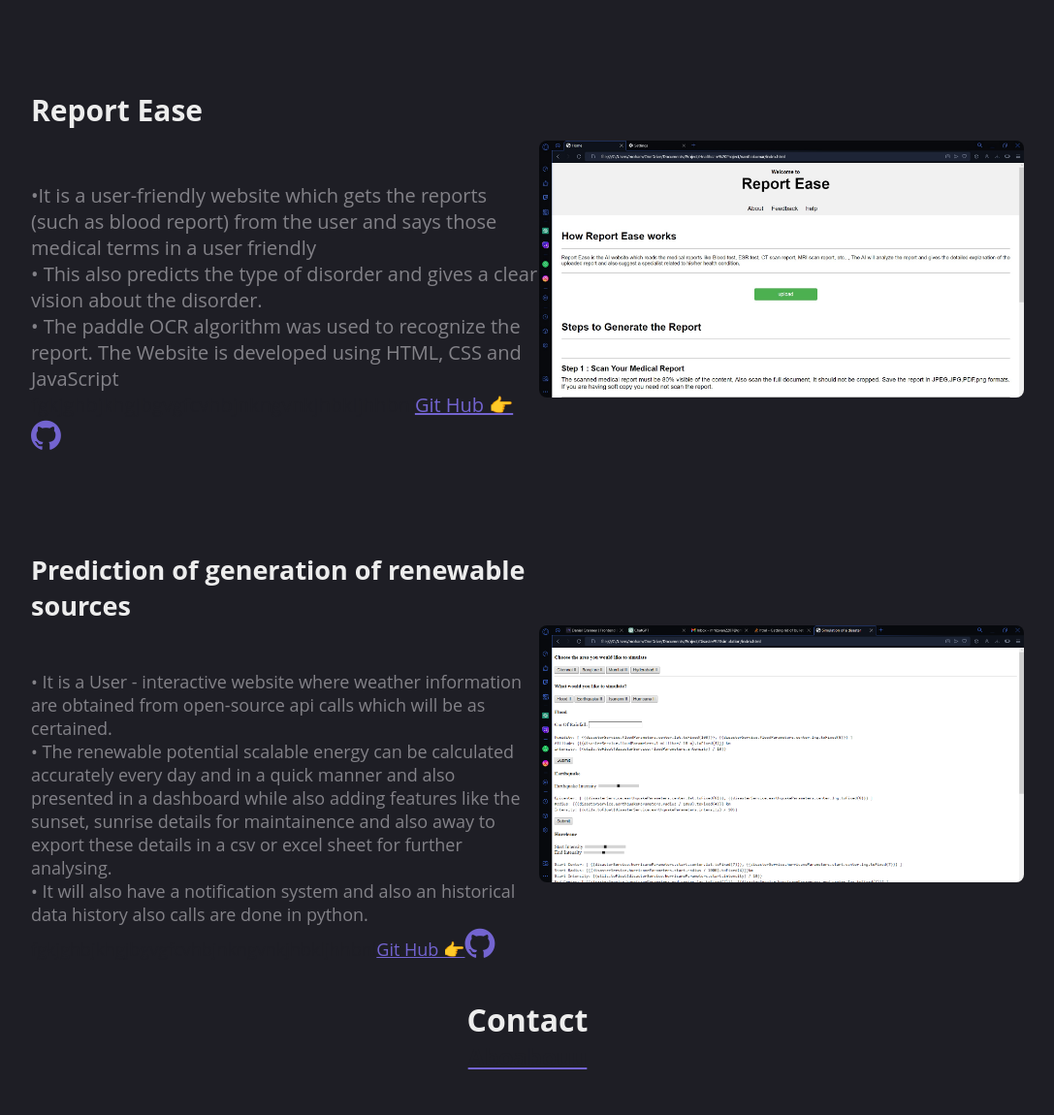
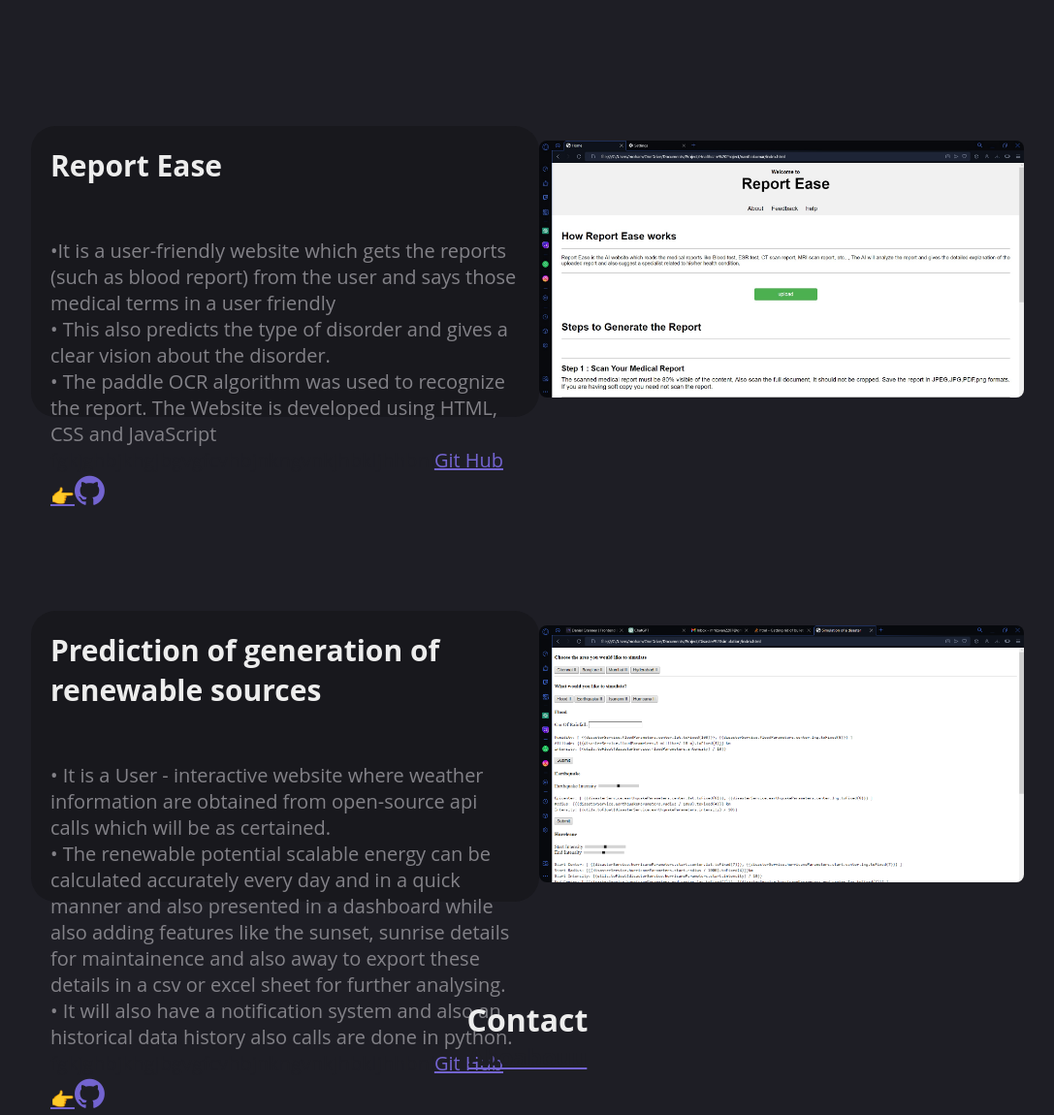
Before and after one commit to MrMohamedRizwan/My-Portfolio, a plain HTML site: page index.html in a window 1280 px wide. Shown: the part 2760-3910 px from the top of the page at 97% size, without its empty margins (96-1183 px from the left). Drawn offline with Linux system fonts and the light colour scheme.

Commit message:
Update styles.css

```diff
--- a/style/styles.css
+++ b/style/styles.css
@@ -153,7 +153,12 @@ body{
 }
 
 .p1 {
-    /* background-color: #7c6de2; */
+    border-radius: 25px;
+    /* background: #73AD21; */
+    padding: 20px;
+    width: 700px;
+    height: 300px;
+    background-color: #18181d;
     font-size: 20px ;
     color: #838288;
     max-width: 600  px;
@@ -167,14 +172,22 @@ body{
 }
 
 .p2 {
-    /* background-color: #7c6de2; */
-    font-size: 18px ;
+    border-radius: 25px;
+    /* background: #73AD21; */
+    padding: 20px;
+    width: 700px;
+    height: 300px;
+    background-color: #18181d;
+    font-size: 20px ;
     color: #838288;
     max-width: 600  px;
     /* display: flex;
     justify-content: end;
     align-items:flex-end; */
     display: block;
+}
+.pro1{
+    background-color: #7364D0;
 }
 .p2 #fni{
     color:#1E1E25;
```
